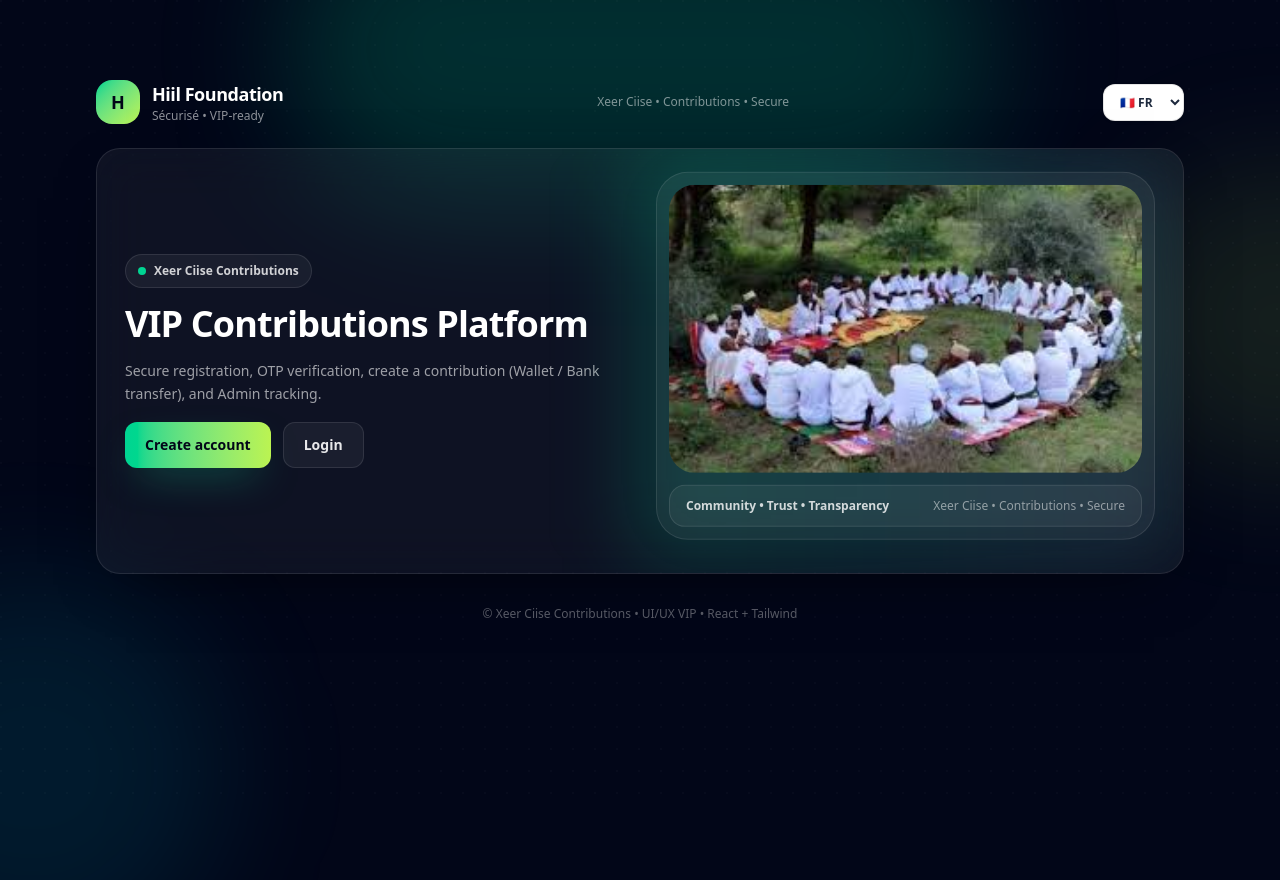
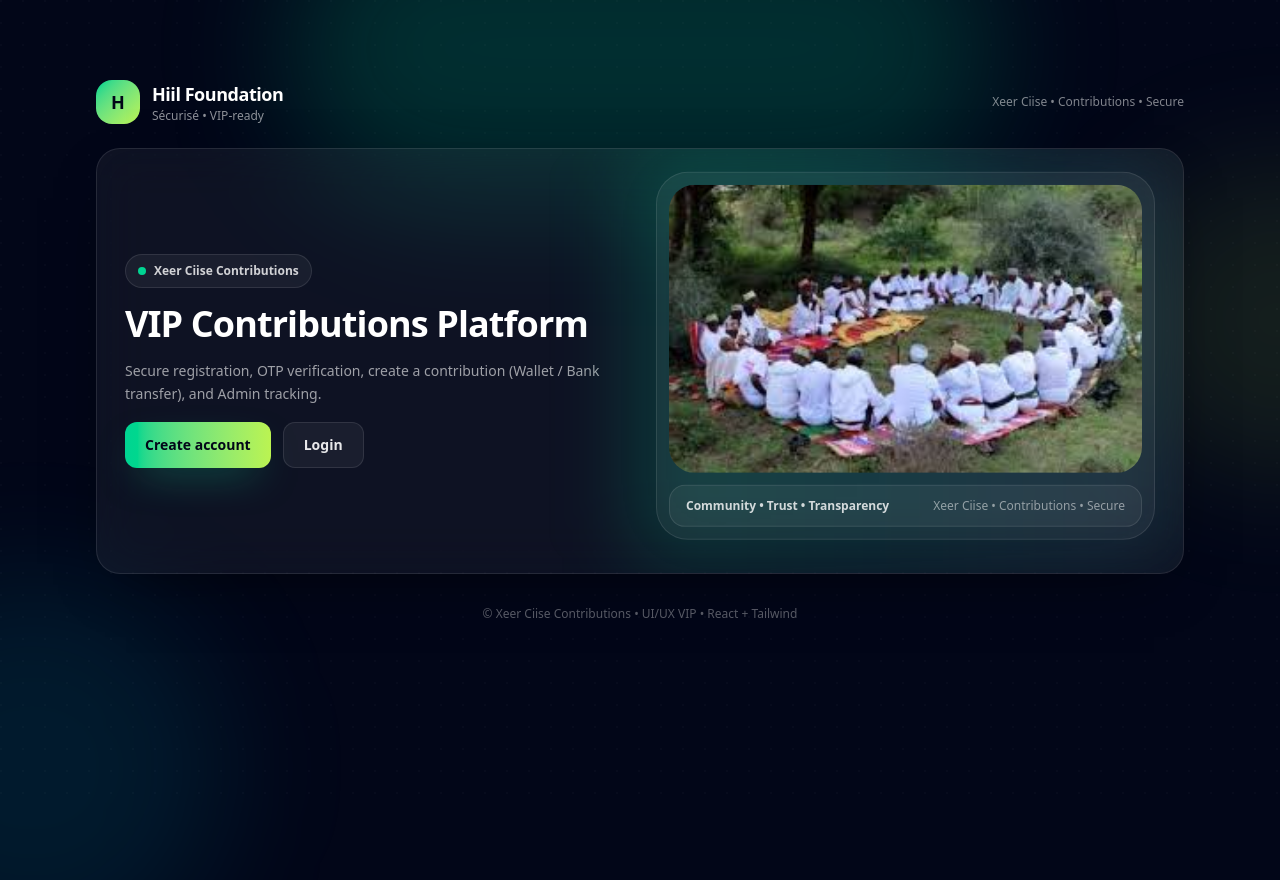
Before and after one commit to Abdourahmanmed/cotisation_demo, a React (Vite) app: page / in a window 1280 px wide. Built offline with nearby package versions, Linux system fonts and the light colour scheme.

Commit message:
j'ai desactiver le traduction sur home page pour teste sur le redeboyement sur vercel fonction .

```diff
--- a/src/pages/Home.jsx
+++ b/src/pages/Home.jsx
@@ -40,7 +40,7 @@ export default function Home() {
           <div className="hidden text-xs text-white/50 md:block">
             {t("demo")}
           </div>
-          <LanguageSwitcher />
+          {/* <LanguageSwitcher /> */}
         </div>
 
         {/* HERO */}
```
